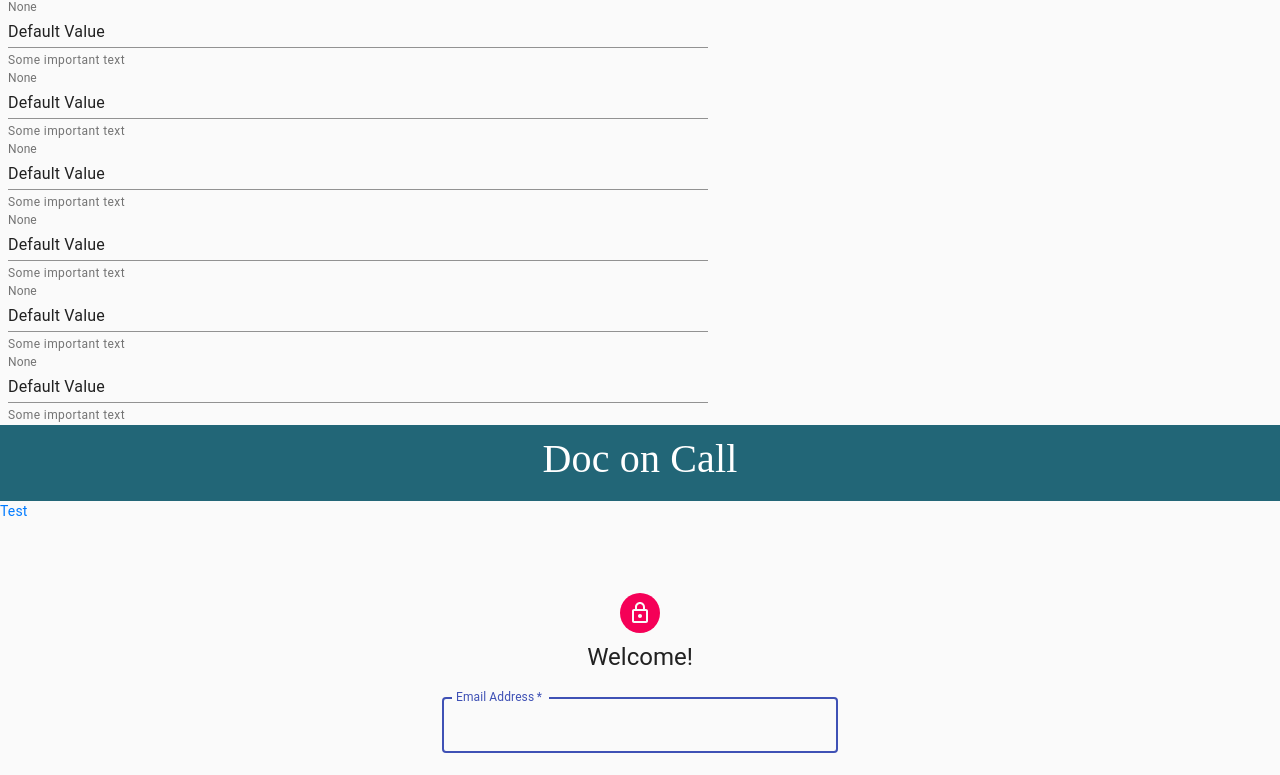
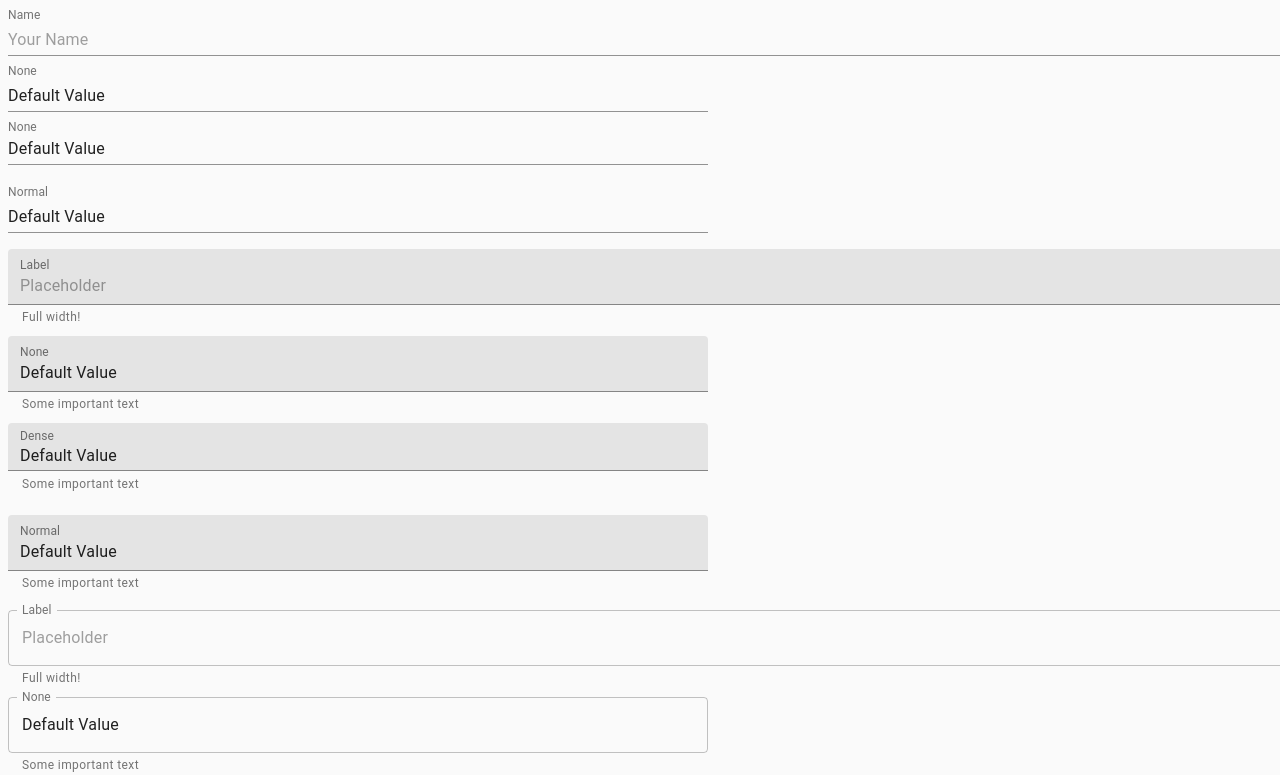
Before and after one commit to ajaysharma2001/Doc-on-Call, a React (Create React App) app in the folder doc-on-call/: page / in a window 1280 px wide. Shown: the top 775 px of the page. Built offline with nearby package versions, Linux system fonts and the light colour scheme; what opentok-react would draw is missing.

Commit message:
Update PatientView.js
ss

```diff
--- a/doc-on-call/src/PatientView.js
+++ b/doc-on-call/src/PatientView.js
@@ -21,69 +21,120 @@ export default function PatientView() {
     <div className={classes.root}>
       <div>
         <TextField
-          label="None"
-          id="margin-none"
-          defaultValue="Default Value"
-          className={classes.textField}
-          helperText="Some important text"
+          id="standard-full-width"
+          label="Name"
+          style={{ margin: 8 }}
+          placeholder="Your Name"
+          fullWidth
+          margin="normal"
+          InputLabelProps={{
+            shrink: true,
+          }}
         />
-        </div>
-        <div>
         <TextField
           label="None"
           id="margin-none"
           defaultValue="Default Value"
           className={classes.textField}
-          helperText="Some important text"
+        />
+        <TextField
+          label="None"
+          id="margin-dense"
+          defaultValue="Default Value"
+          className={classes.textField}
+          margin="dense"
+        />
+        <TextField
+          label="Normal"
+          id="margin-normal"
+          defaultValue="Default Value"
+          className={classes.textField}
+          margin="normal"
         />
       </div>
       <div>
         <TextField
+          id="filled-full-width"
+          label="Label"
+          style={{ margin: 8 }}
+          placeholder="Placeholder"
+          helperText="Full width!"
+          fullWidth
+          margin="normal"
+          InputLabelProps={{
+            shrink: true,
+          }}
+          variant="filled"
+        />
+        <TextField
           label="None"
-          id="margin-none"
+          id="filled-margin-none"
           defaultValue="Default Value"
           className={classes.textField}
           helperText="Some important text"
+          variant="filled"
+        />
+        <TextField
+          label="Dense"
+          id="filled-margin-dense"
+          defaultValue="Default Value"
+          className={classes.textField}
+          helperText="Some important text"
+          margin="dense"
+          variant="filled"
+        />
+        <TextField
+          label="Normal"
+          id="filled-margin-normal"
+          defaultValue="Default Value"
+          className={classes.textField}
+          helperText="Some important text"
+          margin="normal"
+          variant="filled"
         />
       </div>
       <div>
         <TextField
+          id="outlined-full-width"
+          label="Label"
+          style={{ margin: 8 }}
+          placeholder="Placeholder"
+          helperText="Full width!"
+          fullWidth
+          margin="normal"
+          InputLabelProps={{
+            shrink: true,
+          }}
+          variant="outlined"
+        />
+        <TextField
           label="None"
-          id="margin-none"
+          id="outlined-margin-none"
           defaultValue="Default Value"
           className={classes.textField}
           helperText="Some important text"
+          variant="outlined"
         />
-        </div>
-        <div>
         <TextField
-          label="None"
-          id="margin-none"
+          label="Dense"
+          id="outlined-margin-dense"
           defaultValue="Default Value"
           className={classes.textField}
           helperText="Some important text"
+          margin="dense"
+          variant="outlined"
         />
-        </div>
-        <div>
         <TextField
-          label="None"
-          id="margin-none"
+          label="Normal"
+          id="outlined-margin-normal"
           defaultValue="Default Value"
           className={classes.textField}
           helperText="Some important text"
+          margin="normal"
+          variant="outlined"
         />
       </div>
     </div>
 
-
   )
 }
-
-const headerStyle = {
-    background: '#267',
-    color: '#fff',
-    textAlign: 'center',
-    padding: '10px',
-    fontFamily: 'Hevatica',
-    fontSize: "22px",
-  }
```
Lines whose indentation alone changed are shown as unchanged.
